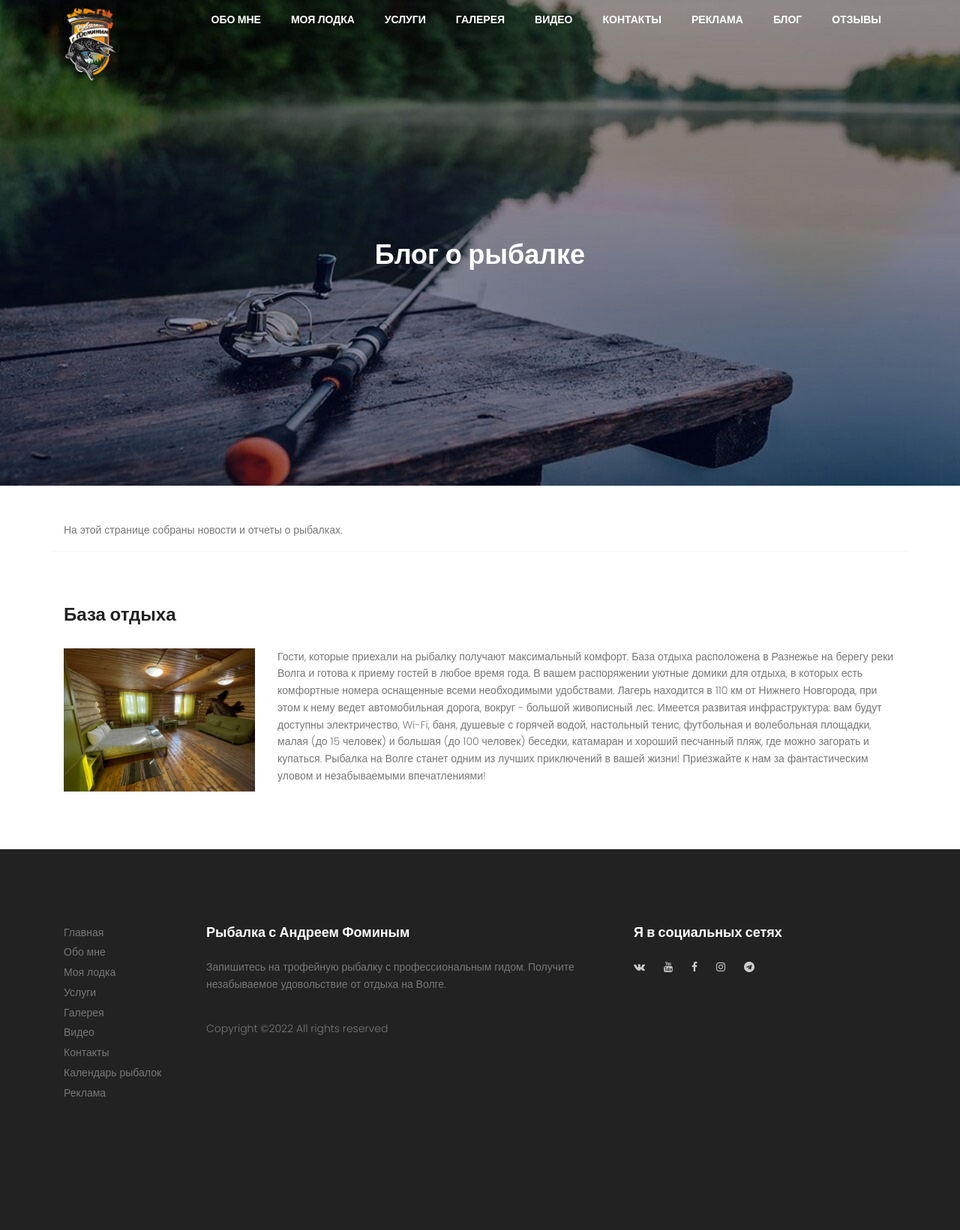
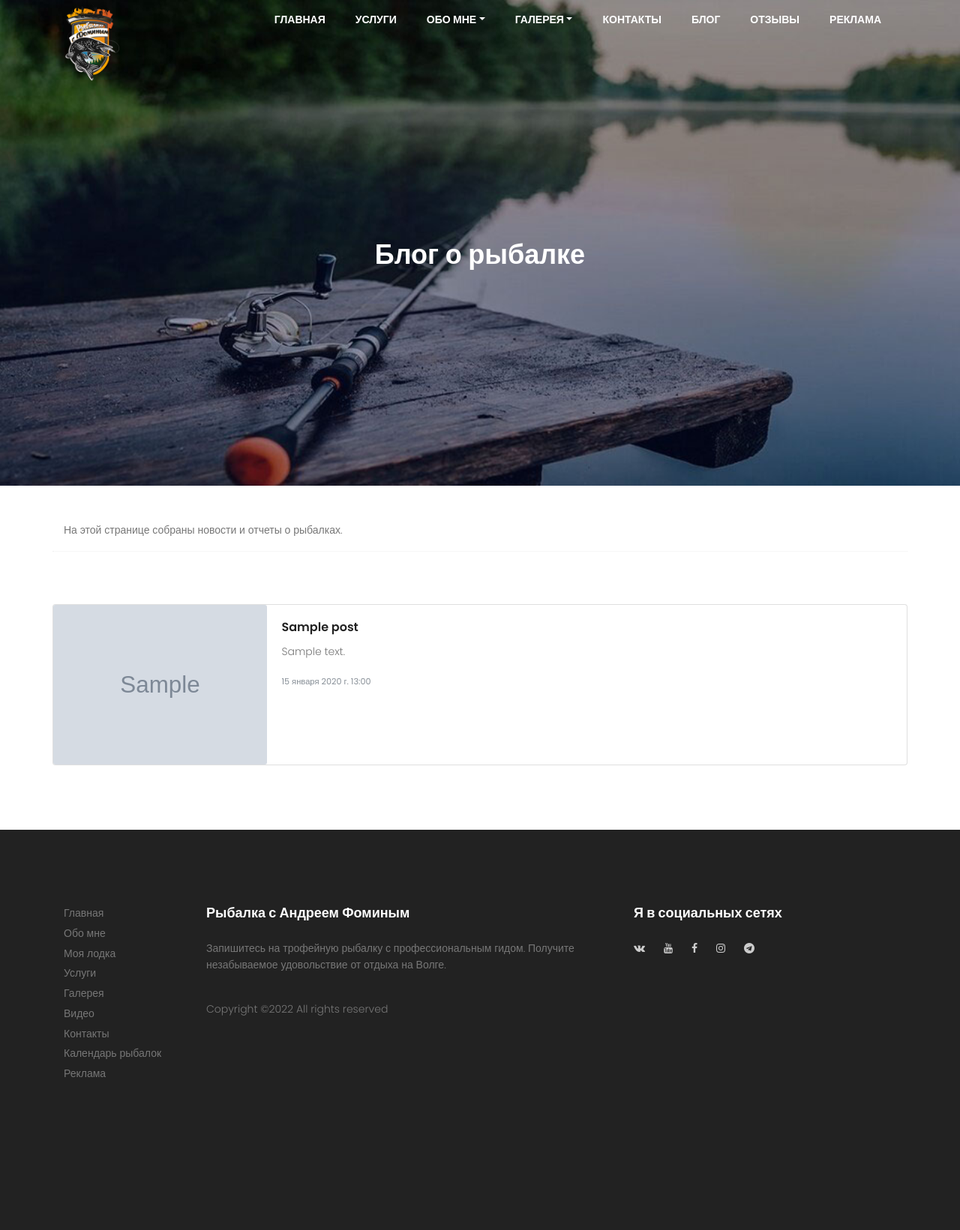
Before and after one commit to dgolov/FominFishing, a Django app: page /blog/ in a window 1280 px wide. Shown: the whole page at 75% size. After the commit the page ends 1437 px from the top, so only its background shows below. Run offline with Django 4.2, Linux system fonts and the light colour scheme; tables that the repository leaves empty hold one stand-in row (values such as "Sample post"); grey boxes marked "Sample" are stand-in pictures; some libraries are stand-ins or nearby versions.

Commit message:
Added blog page, updated navbar

```diff
--- a/templates/blog.html
+++ b/templates/blog.html
@@ -21,28 +21,24 @@
         <div class="container">
             <p class="mt-5">На этой странице собраны новости и отчеты о рыбалках.</p>
             <div class="row section-top-border">
-                <div class="col-md-12">
-                    <h3 class="mb-30">База отдыха</h3>
-                    <div class="row">
-                        <div class="col-md-3">
-                            <img src="{% static 'img/about/photo_2022-04-10 14.05.40.jpeg' %}" alt="" class="img-fluid">
-                        </div>
-                        <div class="col-md-9 mt-sm-20">
-                            <p>Гости, которые приехали на рыбалку получают максимальный комфорт. База отдыха расположена
-                                в
-                                Разнежье на берегу реки Волга и готова к приему гостей в любое время года. В вашем
-                                распоряжении уютные домики для отдыха, в которых есть комфортные номера оснащенные всеми
-                                необходимыми удобствами. Лагерь находится в 110 км от Нижнего Новгорода, при этом к нему
-                                ведет автомобильная дорога, вокруг - большой живописный лес. Имеется развитая
-                                инфраструктура: вам будут доступны электричество, Wi-Fi, баня, душевые с горячей водой,
-                                настольный тенис, футбольная и волебольная площадки, малая (до 15 человек) и большая
-                                (до 100 человек) беседки, катамаран и хороший песчанный пляж, где можно загорать и
-                                купаться.
-                                Рыбалка на Волге станет одним из лучших приключений в вашей жизни! Приезжайте к нам за
-                                фантастическим уловом и незабываемыми впечатлениями!</p>
+                {% for post in blog %}
+                    <div class="card mb-3 w-100">
+                        <div class="row no-gutters">
+                            <div class="col-md-3">
+                                <img src="{{ post.poster.path.url }}" class="card-img" alt="{{ post.poster.path.short_description }}">
+                            </div>
+                            <div class="col-md-9">
+                                <div class="card-body">
+                                    <a href="/blog/{{ post.slug }}">
+                                        <h5 class="card-title">{{ post.title }}</h5>
+                                    </a>
+                                    <p class="card-text">{{ post.text|truncatechars:400 }}</p>
+                                    <p class="card-text"><small class="text-muted">{{ post.created_at }}</small></p>
+                                </div>
+                            </div>
                         </div>
                     </div>
-                </div>
+                {% endfor %}
             </div>
         </div>
 {% endblock %}
--- a/templates/inc/navbar.html
+++ b/templates/inc/navbar.html
@@ -15,24 +15,26 @@
                 <div class="collapse navbar-collapse justify-content-end align-items-center"
                      id="navbarSupportedContent">
                     <ul class="navbar-nav">
-                        <li><a href="{% url 'about' %}">Обо мне</a></li>
-                        <li><a href="{% url 'boat' %}">Моя лодка</a></li>
+                         <li><a href="{% url 'main' %}">Главная</a></li>
                         <li><a href="{% url 'service' %}">Услуги</a></li>
-                        <li><a href={% url 'gallery' %}>Галерея</a></li>
-                        <li><a href={% url 'video' %}>Видео</a></li>
+                        <li class="dropdown">
+                            <a class="dropdown-toggle" href="#" id="navbardrop" data-toggle="dropdown">Обо мне</a>
+                            <div class="dropdown-menu">
+                                <a class="dropdown-item" href="{% url 'about' %}">Обо мне</a>
+                                <a class="dropdown-item" href="{% url 'boat' %}">Моя лодка</a>
+                            </div>
+                        </li>
+                        <li class="dropdown">
+                            <a class="dropdown-toggle" href="#" id="navbardrop" data-toggle="dropdown">Галерея</a>
+                            <div class="dropdown-menu">
+                                <a class="dropdown-item" href="{% url 'gallery' %}">Фото</a>
+                                <a class="dropdown-item" href="{% url 'video' %}">Видео</a>
+                            </div>
+                        </li>
                         <li><a href="{% url 'contact' %}">Контакты</a></li>
-                        <li><a href="{% url 'advertising' %}">Реклама</a></li>
                         <li><a href="{% url 'blog' %}">Блог</a></li>
                         <li><a href="{% url 'advertising' %}">Отзывы</a></li>
-{#                        <li class="dropdown">#}
-{#                            <a class="dropdown-toggle" href="#" id="navbardrop" data-toggle="dropdown">#}
-{#                                Pages#}
-{#                            </a>#}
-{#                            <div class="dropdown-menu">#}
-{#                                <a class="dropdown-item" href="generic.html">Generic</a>#}
-{#                                <a class="dropdown-item" href="elements.html">Elements</a>#}
-{#                            </div>#}
-{#                        </li>#}
+                        <li><a href="{% url 'advertising' %}">Реклама</a></li>
                     </ul>
                 </div>
             </div>
```
